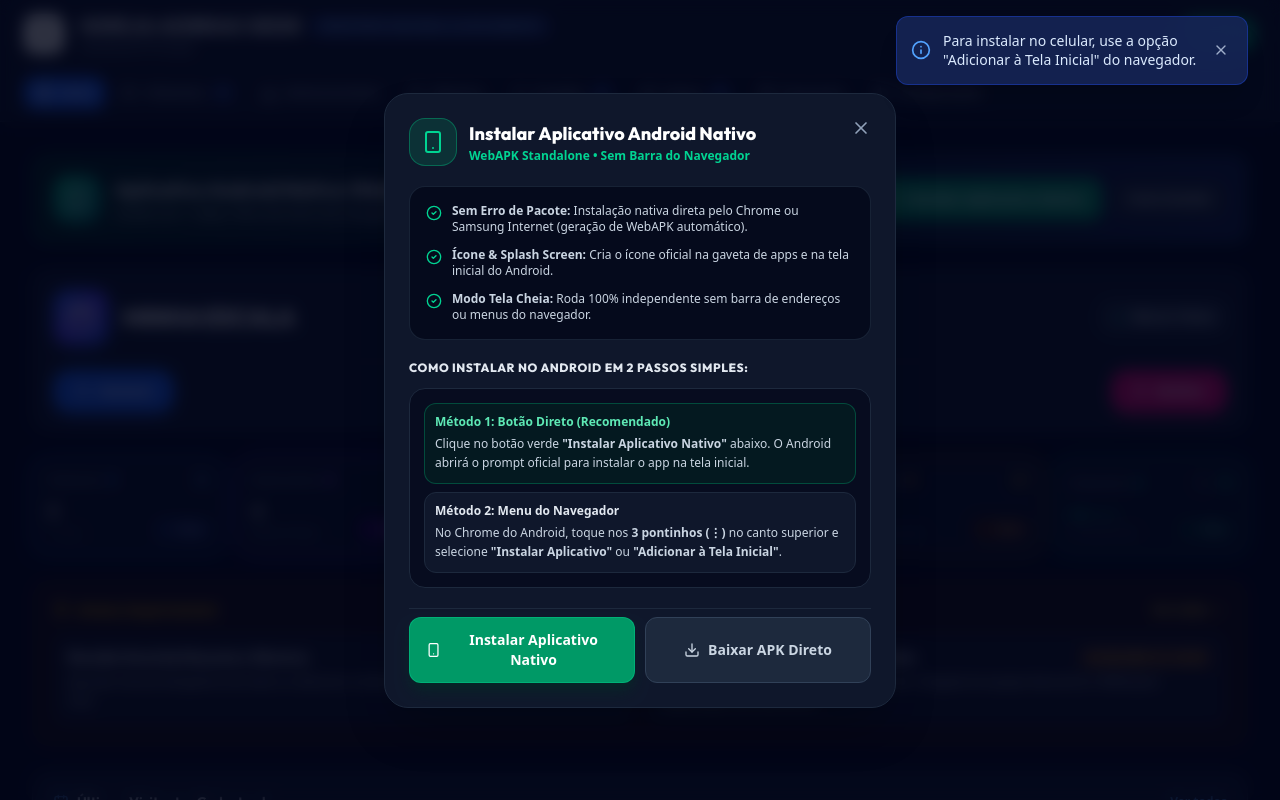
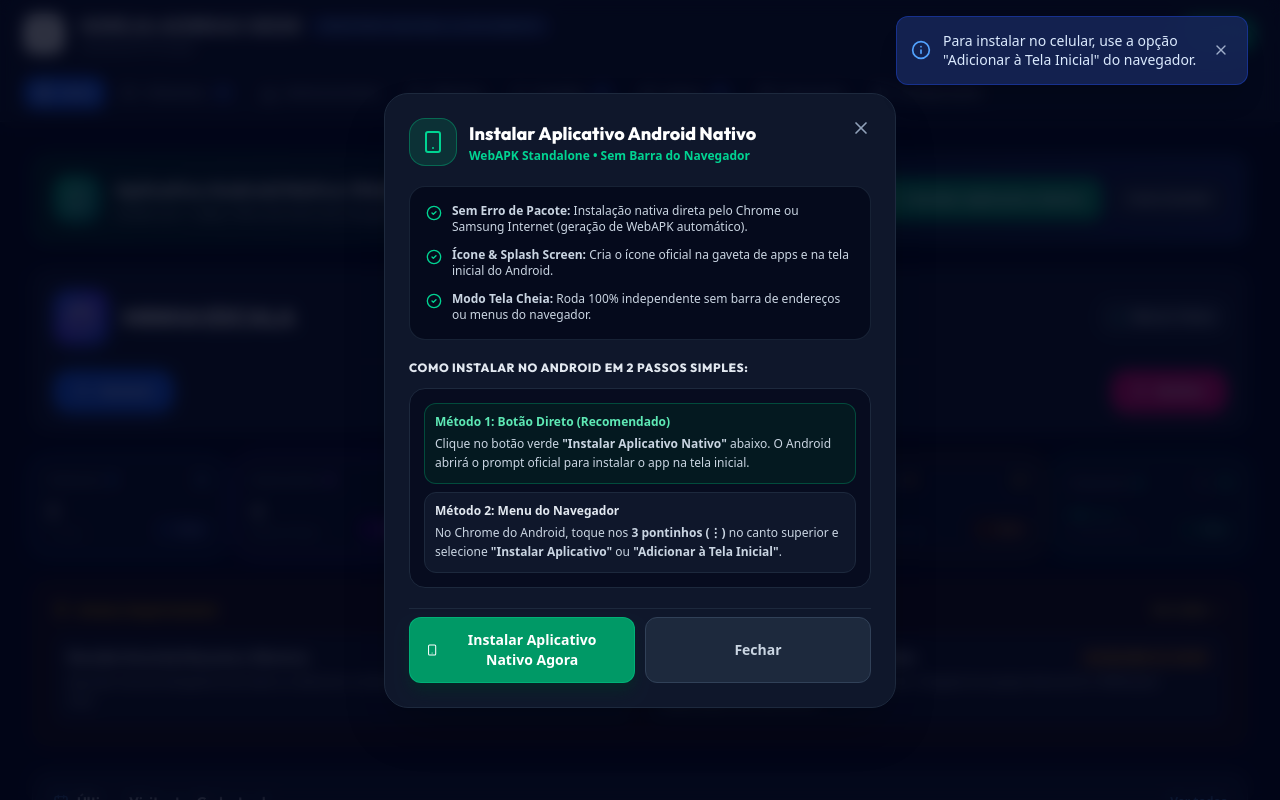
Before and after one commit to evertonsolder3235/Gest-o-Diaconal-, a React (Vite) app: page / in a window 1280 px wide. Both pictures are taken after a click on the button "Instalar Aplicativo Nativo". Shown: the top 800 px of the page. Built offline with nearby package versions, Linux system fonts and the light colour scheme.

Commit message:
refactor: remove APK download and update modal UI
Removed the direct APK download files and replaced the secondary button in the installation modal with a close action to improve user experience.

```diff
--- a/src/components/views/DashboardView.tsx
+++ b/src/components/views/DashboardView.tsx
@@ -689,17 +689,16 @@ export const DashboardView: React.FC = () => {
                 className="flex-1 flex items-center justify-center gap-2 py-3 px-4 rounded-xl bg-emerald-600 hover:bg-emerald-500 text-white font-extrabold text-xs sm:text-sm shadow-lg shadow-emerald-950/60 border border-emerald-400/40 transition-all cursor-pointer text-center"
               >
                 <Smartphone className="w-4 h-4" />
-                <span>Instalar Aplicativo Nativo</span>
+                <span>Instalar Aplicativo Nativo Agora</span>
               </button>
 
-              <a
-                href="/gestao-diaconal.apk"
-                download="GestaoDiaconal.apk"
-                className="flex-1 flex items-center justify-center gap-2 py-3 px-4 rounded-xl bg-slate-800 hover:bg-slate-700 text-slate-300 font-bold text-xs sm:text-sm border border-slate-700 transition-all text-center"
+              <button
+                type="button"
+                onClick={() => setIsApkModalOpen(false)}
+                className="flex-1 flex items-center justify-center gap-2 py-3 px-4 rounded-xl bg-slate-800 hover:bg-slate-700 text-slate-300 font-bold text-xs sm:text-sm border border-slate-700 transition-all text-center cursor-pointer"
               >
-                <Download className="w-4 h-4" />
-                <span>Baixar APK Direto</span>
-              </a>
+                <span>Fechar</span>
+              </button>
             </div>
           </div>
         </div>
```
Also changed, not shown: 2 other files (tests, documents, lock files or other folders).
